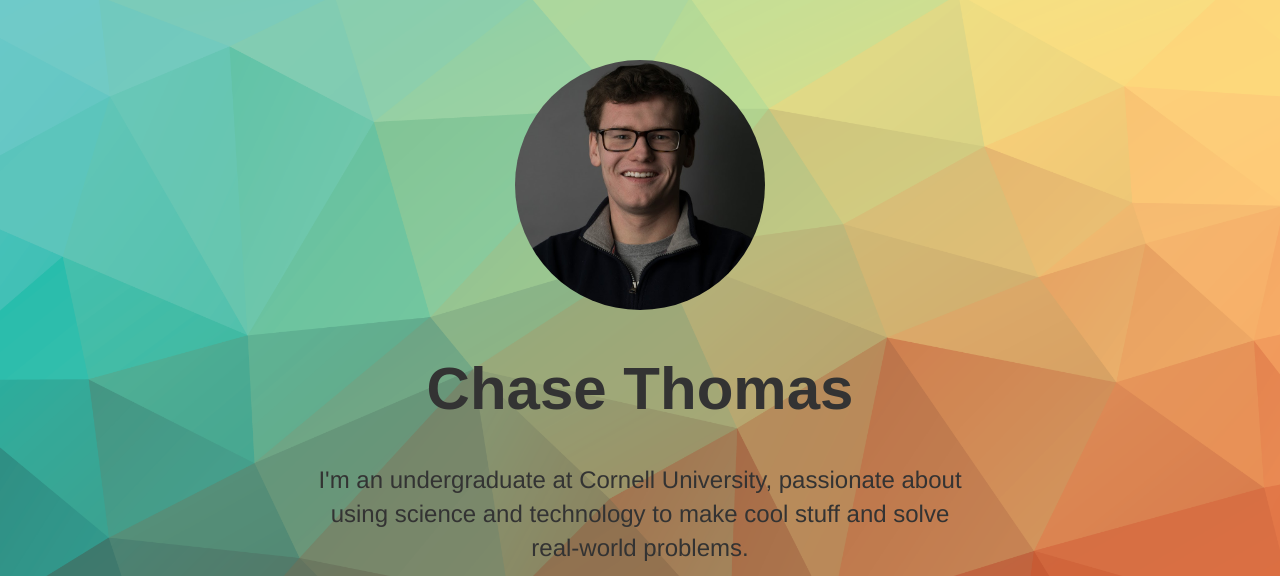
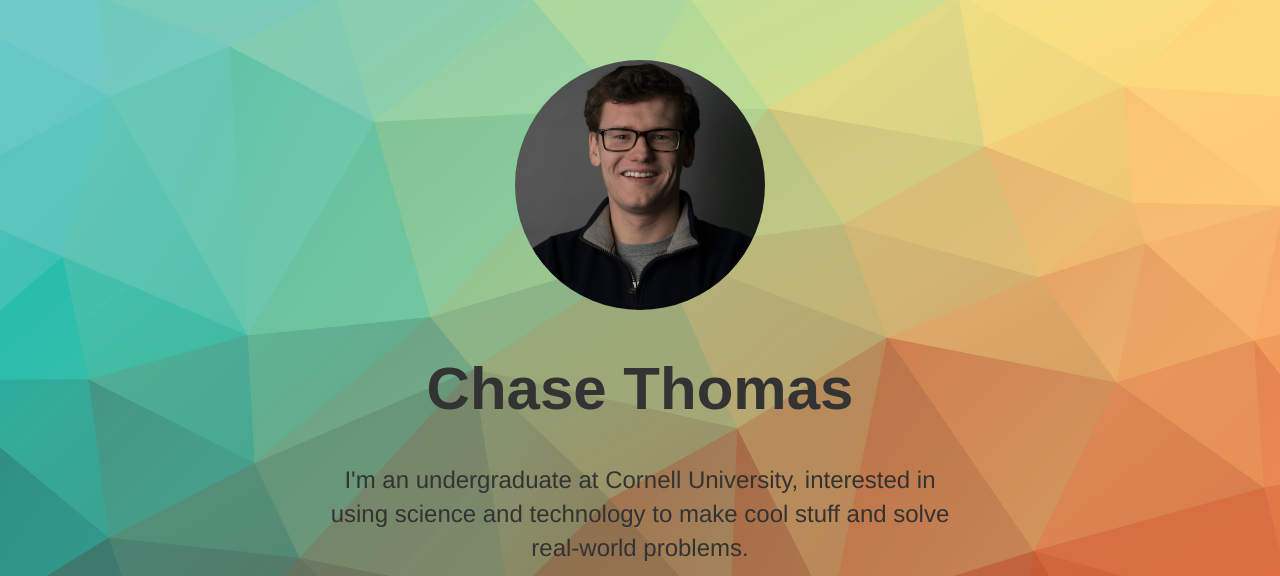
Before and after one commit to ChaseThomas/ChaseThomas.github.io, a plain HTML site: page index.html in a window 1280 px wide. Shown: the top 576 px of the page. Drawn offline with Linux system fonts and the light colour scheme.

Commit message:
small wording change

```diff
--- a/index.html
+++ b/index.html
@@ -36,7 +36,7 @@
 			<img id="portrait" src="resources/portrait.jpg" alt="Chase Thomas" height="250" width="250">
 			<h1>Chase Thomas</h1>
 			<p>I'm an undergraduate at Cornell  University,
-				passionate about using science and technology to make cool stuff and solve real-world problems.</p>
+				interested in using science and technology to make cool stuff and solve real-world problems.</p>
 		</div>
 
 		<div class="social-icons">
```
